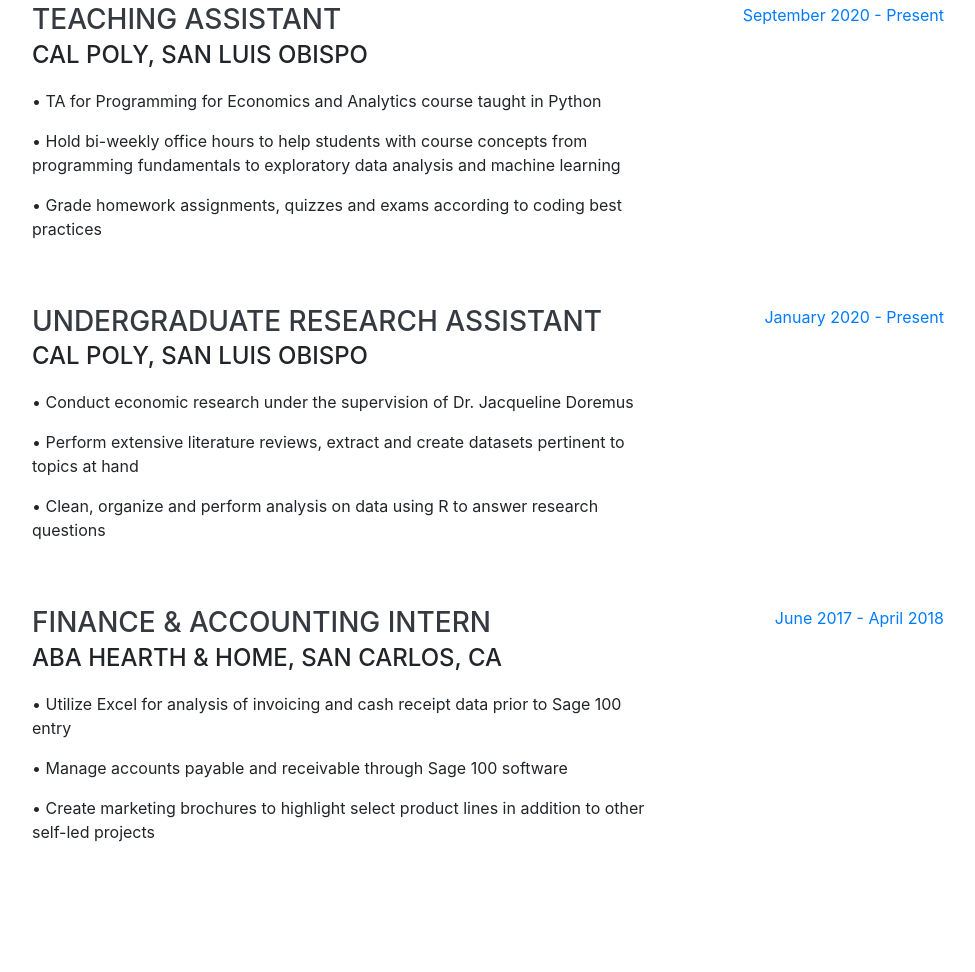
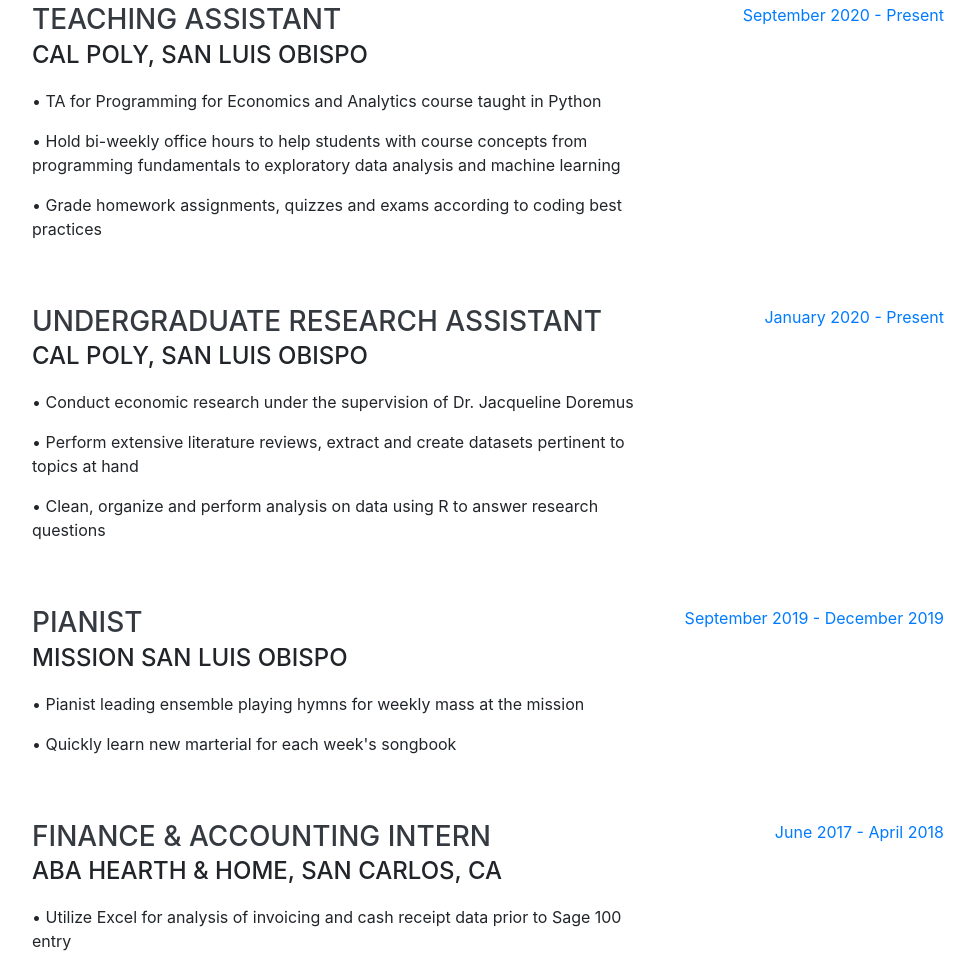
Before and after one commit to chayden1215/chayden1215.github.io, a website with bundled scripts: page index.html in a window 1280 px wide. Shown: the part 1258-2230 px from the top of the page, without its empty margins (288-1263 px from the left). Built offline with nearby package versions, Linux system fonts and the light colour scheme; a web font is replaced by a local one.

Commit message:
Update index.html

```diff
--- a/index.html
+++ b/index.html
@@ -72,7 +72,7 @@
         </div>
         <p class="lead mb-5">Third year Economics student at Cal Poly, San Luis Obispo concentrating in Quantitative Analysis.
         </p>
-        <p class="lead mb-5">Passionate about the intersection between Economics and Data Science, fascinated with causal inference in particular.
+        <p class="lead mb-5">Passionate about the intersection between Economics and Data Science, fascinated with causal inference in particular. Pianist in my free time!
         </p>
         <div class="social-icons">
           <a href="https://www.linkedin.com/in/catherine-hayden-b1816b174/">
@@ -131,6 +131,18 @@
           </div>
           <div class="resume-date text-md-right">
             <span class="text-primary">January 2020 - Present</span>
+          </div>
+        </div>
+
+        <div class="resume-item d-flex flex-column flex-md-row justify-content-between mb-5">
+          <div class="resume-content">
+            <h3 class="mb-0">Pianist </h3>
+            <div class="subheading mb-3">Mission San Luis Obispo</div>
+            <p>•	Pianist leading ensemble playing hymns for weekly mass at the mission</p>
+            <p>•	Quickly learn new marterial for each week's songbook</p>
+          </div>
+          <div class="resume-date text-md-right">
+            <span class="text-primary">September 2019 - December 2019</span>
           </div>
         </div>
 
```
